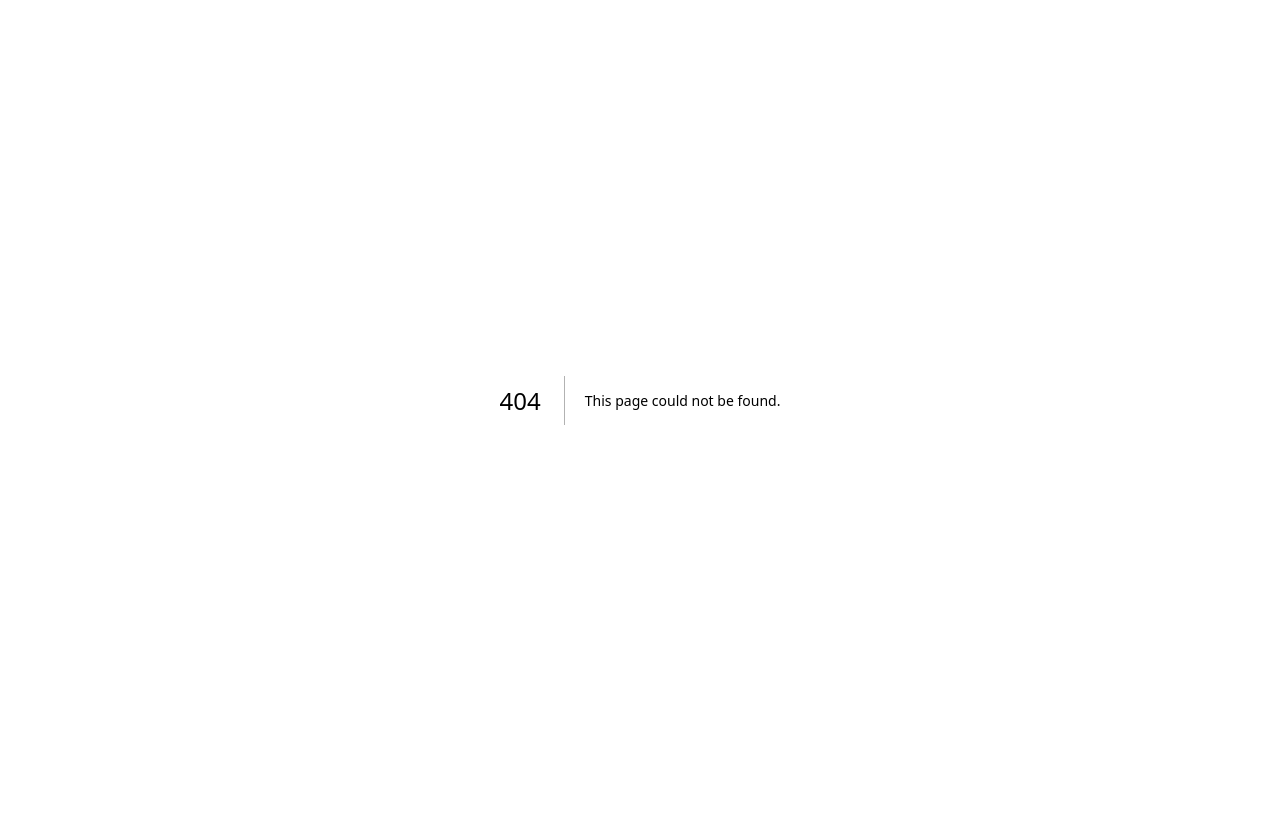
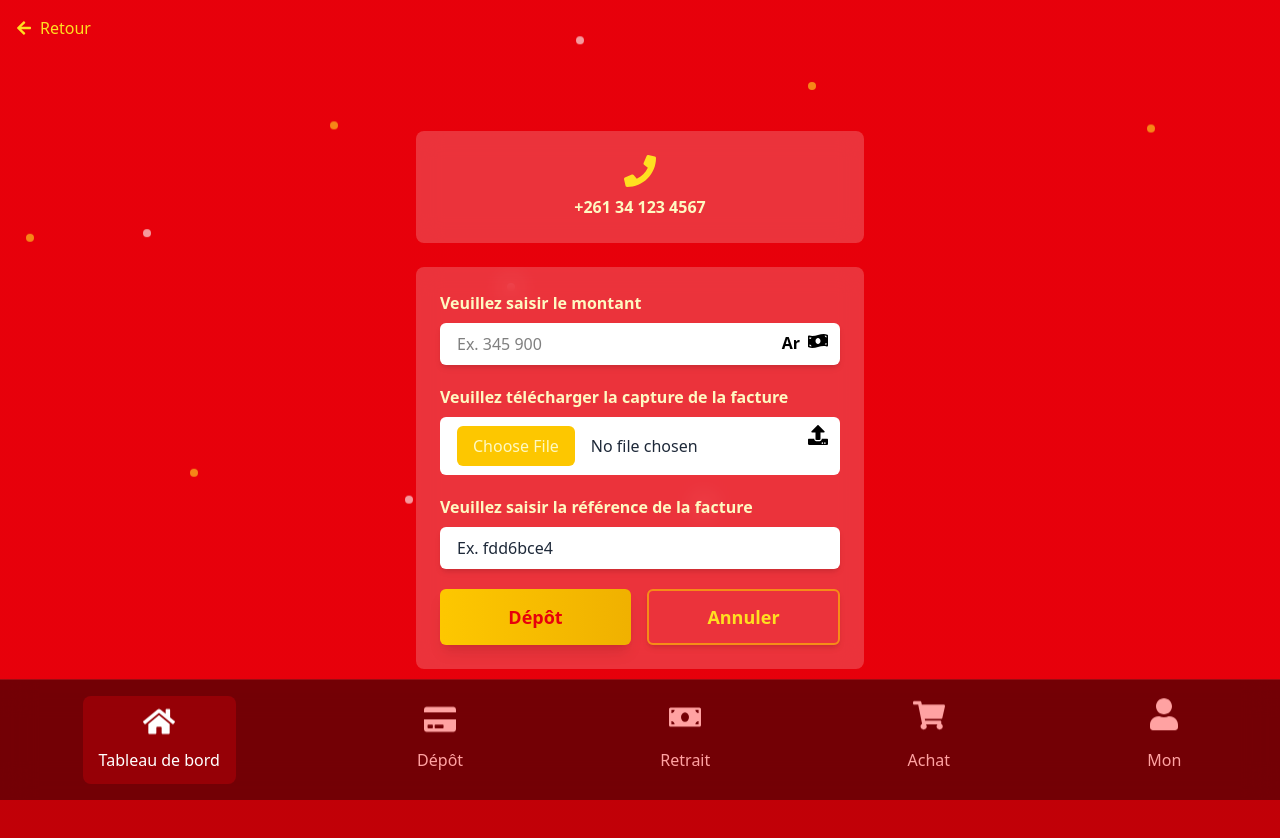
Before and after one commit to Andronique/siteInvestissement, a Next.js app in the folder appinvest/: page /dashboard/deposit in a window 1280 px wide. Before the commit this address had no page. Shown: the top 838 px of the page. Before the commit the page ends 800 px from the top, so only its background shows below. Built offline with nearby package versions, Linux system fonts and the light colour scheme.

Commit message:
correction de mise en place de layout

```diff
--- /dev/null
+++ b/appinvest/src/app/dashboard/deposit/page.jsx
@@ -0,0 +1,7 @@
+import DepositPage from '../../../components/Deposit';
+
+export default function PageWithdraw() {
+  return (
+      <DepositPage/>
+  );
+}
--- /dev/null
+++ b/appinvest/src/app/dashboard/layout.jsx
@@ -0,0 +1,40 @@
+'use client';
+import { useState } from 'react';
+import { FaHome, FaCreditCard, FaMoneyBill, FaShoppingCart, FaUser } from 'react-icons/fa';
+import Link from 'next/link';
+export default function DashboardLayout({ children }) {
+         const [isLoaded, setIsLoaded] = useState(true);
+        const BOTTOM_TABS = [
+          { id: 'dashboard', icon: FaHome, label: 'Tableau de bord', href: '/dashboard/overview' },
+          { id: 'deposit', icon: FaCreditCard, label: 'Dépôt', href: '/dashboard/deposit' },
+          { id: 'withdraw', icon: FaMoneyBill, label: 'Retrait', href: '/dashboard/withdraw' },
+          { id: 'invest', icon: FaShoppingCart, label: 'Achat', href: '/dashboard/invest' },
+          { id: 'profile', icon: FaUser, label: 'Mon', href: '/dashboard/profile' },
+        ];
+  return (
+   <div>
+        {children}
+          <div className="fixed bottom-0 left-0 right-0 z-50">
+          <div className="bg-black/50 border-t border-red-500/30 backdrop-blur-lg">
+            <div className="flex justify-around items-center py-4">
+              {BOTTOM_TABS.map((tab, index) => (
+                <Link key={tab.id} href={tab.href}>
+                  <button
+                    className={`flex flex-col items-center space-y-2 text-red-300 hover:text-white hover:bg-red-600/30 px-4 py-3 rounded-lg transition-all duration-300 ${
+                      isLoaded ? 'animate-slide-in-up' : 'opacity-0'
+                    } ${tab.href === '/dashboard/overview' ? 'bg-red-600/30 text-white' : ''}`}
+                    style={{ animationDelay: `${0.8 + index * 0.1}s` }}
+                    aria-label={tab.label}
+                  >
+                    <tab.icon className="w-8 h-8 animate-float" style={{ animationDelay: `${index * 0.2}s` }} />
+                    <span className="text-sm sm:text-base font-medium">{tab.label}</span>
+                  </button>
+                </Link>
+              ))}
+            </div>
+          </div>
+        </div>
+      <div className="pb-32 md:pb-24 bg-gradient-to-br from-red-700 via-red-700 to-red-700 animate-gradient"></div>
+   </div>
+  );
+}
--- a/appinvest/src/app/withdraw/page.jsx
+++ b/appinvest/src/app/dashboard/withdraw/page.jsx
@@ -1,4 +1,4 @@
-import WithdrawPage from '../../components/retrait';
+import WithdrawPage from '../../../components/retrait';
 
 export default function DepositPage() {
   return (
--- a/appinvest/src/app/deposit/page.jsx
+++ /dev/null
@@ -1,10 +0,0 @@
-import Layout from '../../components/Layout';
-import DepositPage from '../../components/Deposit';
-
-export default function PageWithdraw() {
-  return (
-    <Layout>
-      <DepositPage/>
-    </Layout>
-  );
-}
```
